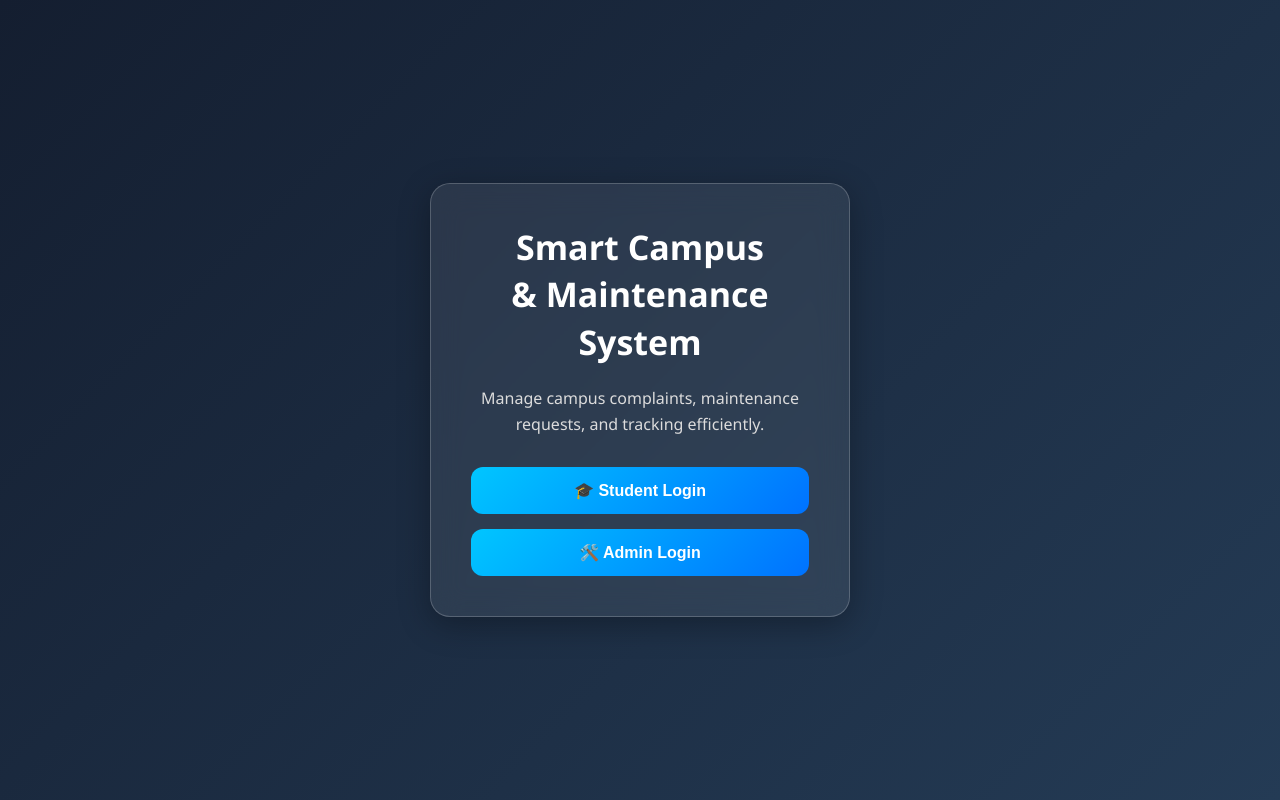
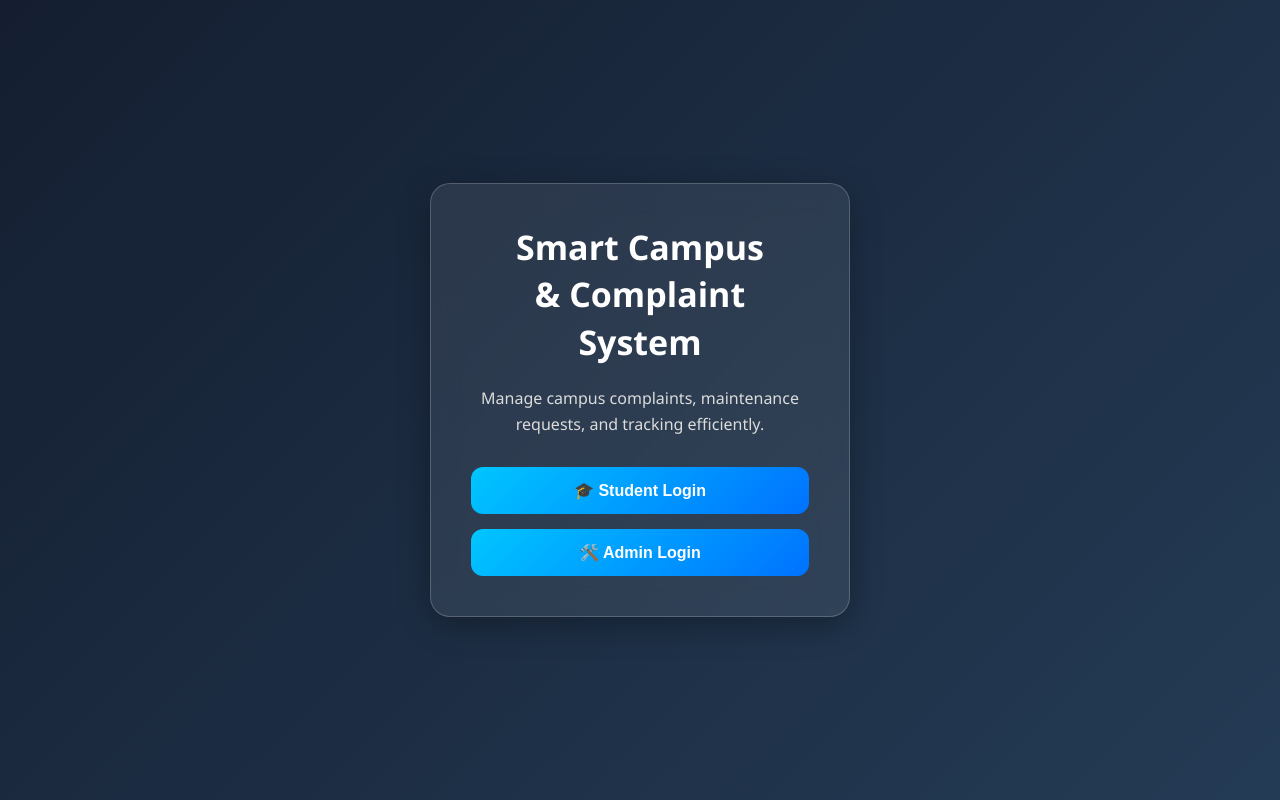
Before and after one commit to sushmithagk/smart-campus-system, a plain HTML site: page frontend/index.html in a window 1280 px wide. Drawn offline with Linux system fonts and the light colour scheme.

Commit message:
Update index.html

```diff
--- a/frontend/index.html
+++ b/frontend/index.html
@@ -17,7 +17,7 @@
 
         <h1>
             Smart Campus <br>
-            & Maintenance System
+            & Complaint System
         </h1>
 
         <p class="subtitle">
```
